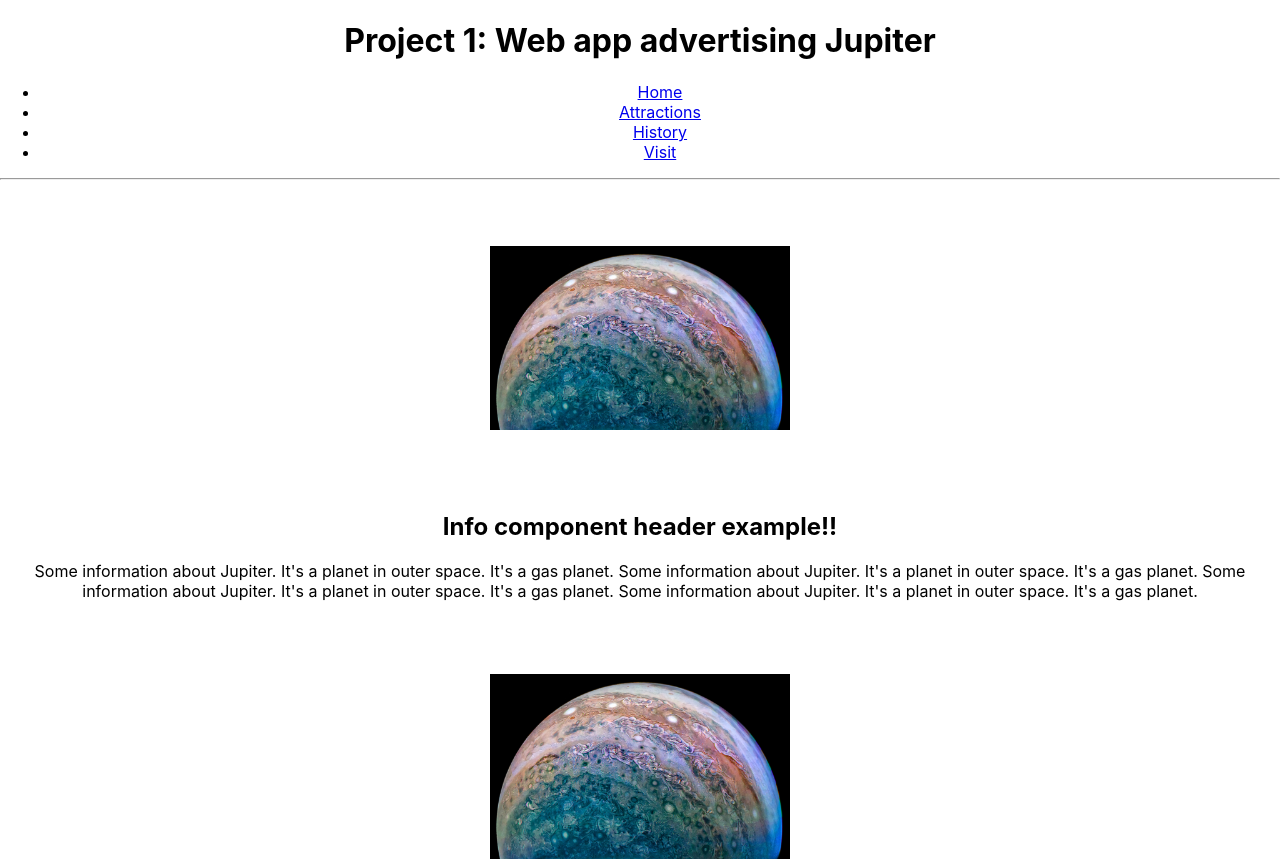
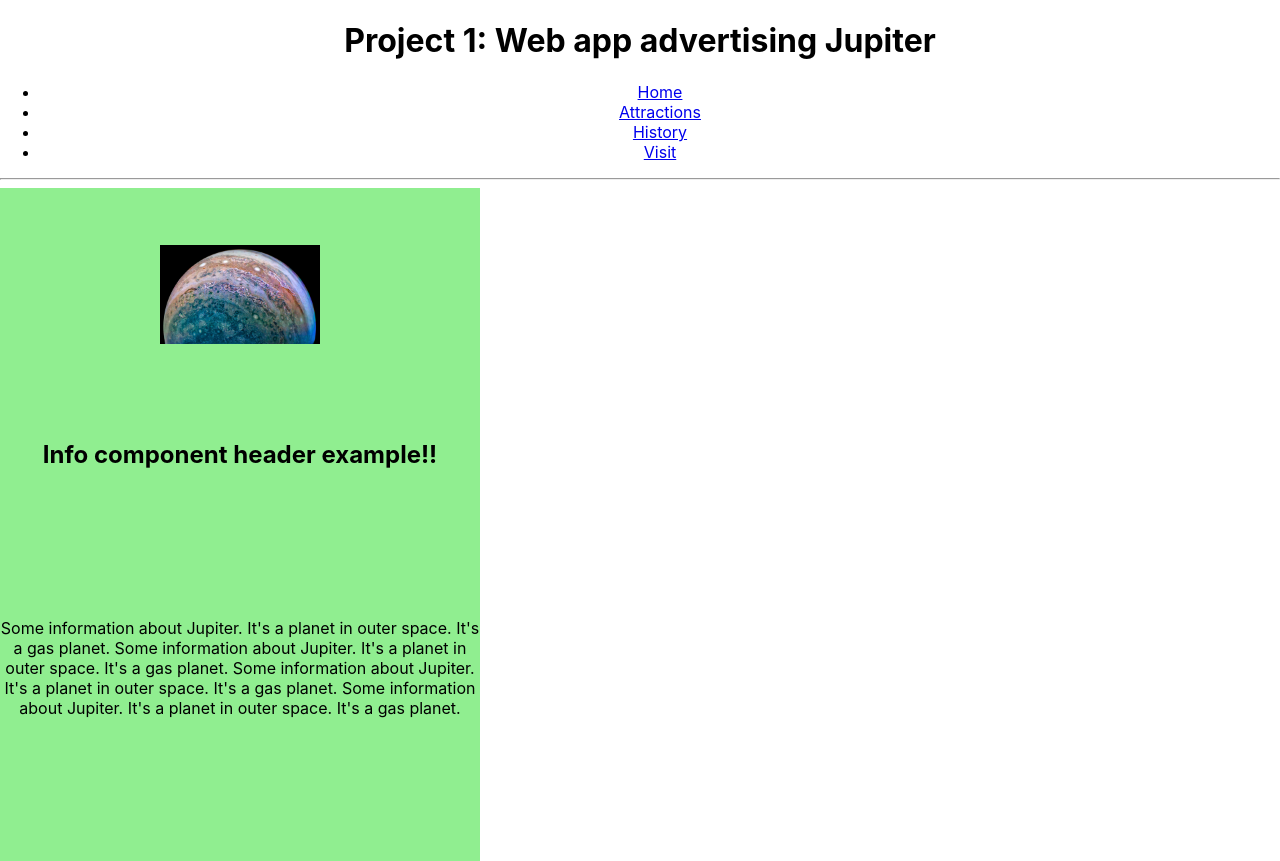
Before and after one commit to chystarr/visit-jupiter, a React (Create React App) app: page /history in a window 1280 px wide. Shown: the top 861 px of the page. Built offline with nearby package versions, Linux system fonts and the light colour scheme.

Commit message:
Added basic styling to info card components on history page

```diff
--- a/src/components/History.js
+++ b/src/components/History.js
@@ -9,7 +9,7 @@ function History() {
   const text = "Some information about Jupiter. It's a planet in outer space. It's a gas planet. Some information about Jupiter. It's a planet in outer space. It's a gas planet. Some information about Jupiter. It's a planet in outer space. It's a gas planet. Some information about Jupiter. It's a planet in outer space. It's a gas planet.";
 
   return (
-    <div>
+    <div className="history-page">
       <InfoCard image={placeholder} header={header} text={text}/>
       <InfoCard image={placeholder} header={header} text={text}/>
       <InfoCard image={placeholder} header={header} text={text}/>
--- a/src/components/css/Attractions.css
+++ b/src/components/css/Attractions.css
@@ -9,6 +9,8 @@
 
 .attractions-page .info-card img {
   object-fit: contain;
+  height: 300px;
+  width: 300px;
   grid-column: 2 / 4;
   grid-row: 3 / 5;
 }
--- a/src/components/css/History.css
+++ b/src/components/css/History.css
@@ -1,5 +1,24 @@
-img {
+.history-page .info-card {
+  background-color: lightgreen;
+  display: grid;
+  grid-template-columns: 1fr;
+  grid-template-rows: repeat(6, 1fr);
+  place-items: center;
+  height: 40em;
+  width: 30em;
+}
+
+.history-page .info-card img {
   object-fit: contain;
-  height: 300px;
-  width: 300px;
+  height: 10em;
+  width: 10em;
+  grid-row: 1 / 3;
 }
+
+.history-page .info-card h2 {
+  grid-row: 3 / 4;
+}
+
+.history-page .info-card p {
+  grid-row: 4 / 7;
+}
--- a/src/components/css/Visit.css
+++ /dev/null
@@ -1,5 +0,0 @@
-img {
-    object-fit: contain;
-    height: 300px;
-    width: 300px;
-  }
```
